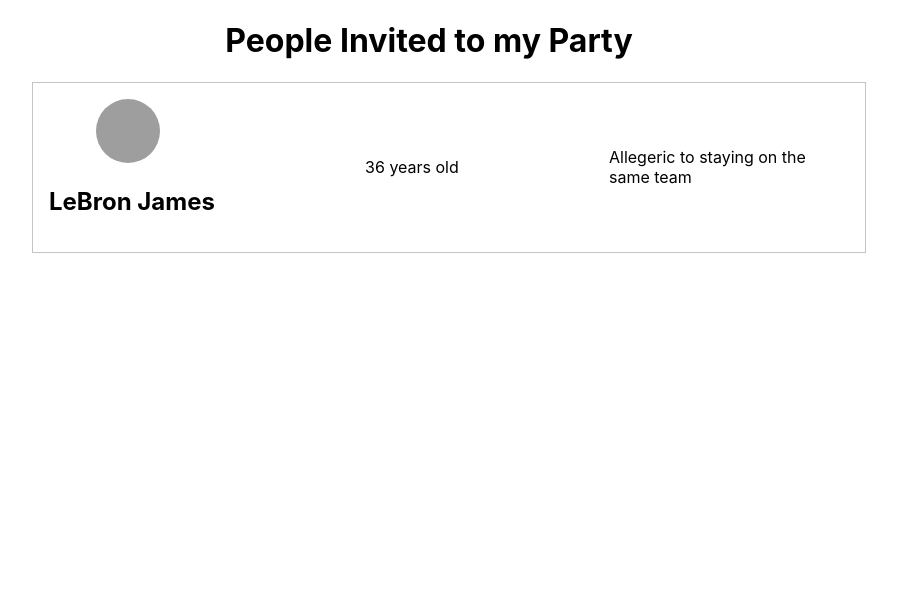
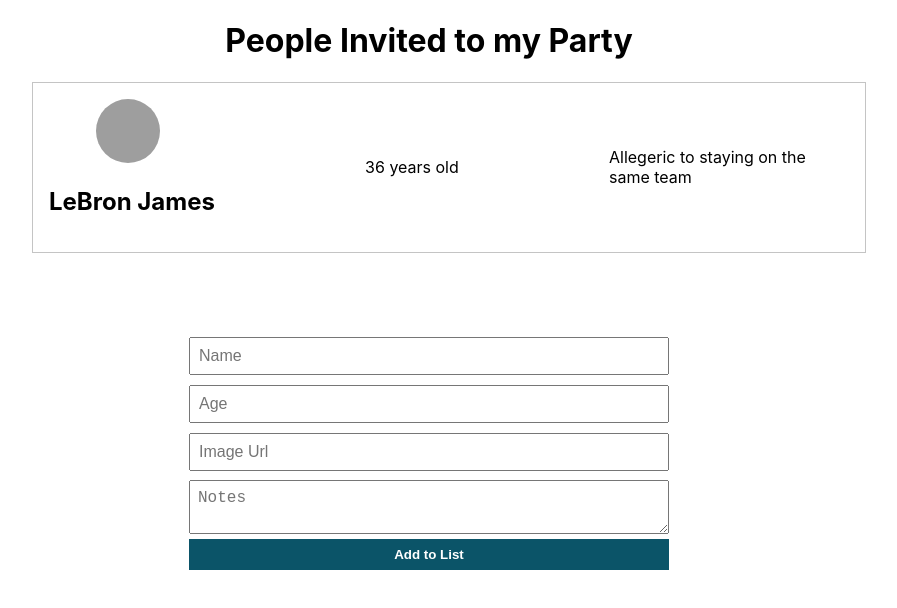
Before and after one commit to jsguerra/react-typescript-app, a React (Create React App) app: page / in a window 1280 px wide. Shown: the top 608 px of the page, without its empty margins (211-1108 px from the left). Built offline with nearby package versions, Linux system fonts and the light colour scheme; grey boxes are pictures that could not be loaded.

Commit message:
exported interface added props

```diff
--- a/src/App.tsx
+++ b/src/App.tsx
@@ -1,8 +1,9 @@
 import React, { useState } from "react";
 import "./App.css";
+import AddToList from "./components/AddToList";
 import List from "./components/List";
 
-interface IState {
+export interface IState {
   people: {
     name: string;
     age: number;
@@ -25,6 +26,7 @@
     <div className="App">
       <h1>People Invited to my Party</h1>
       <List people={people} />
+      <AddToList people={people} setPeople={setPeople} />
     </div>
   );
 }
```
